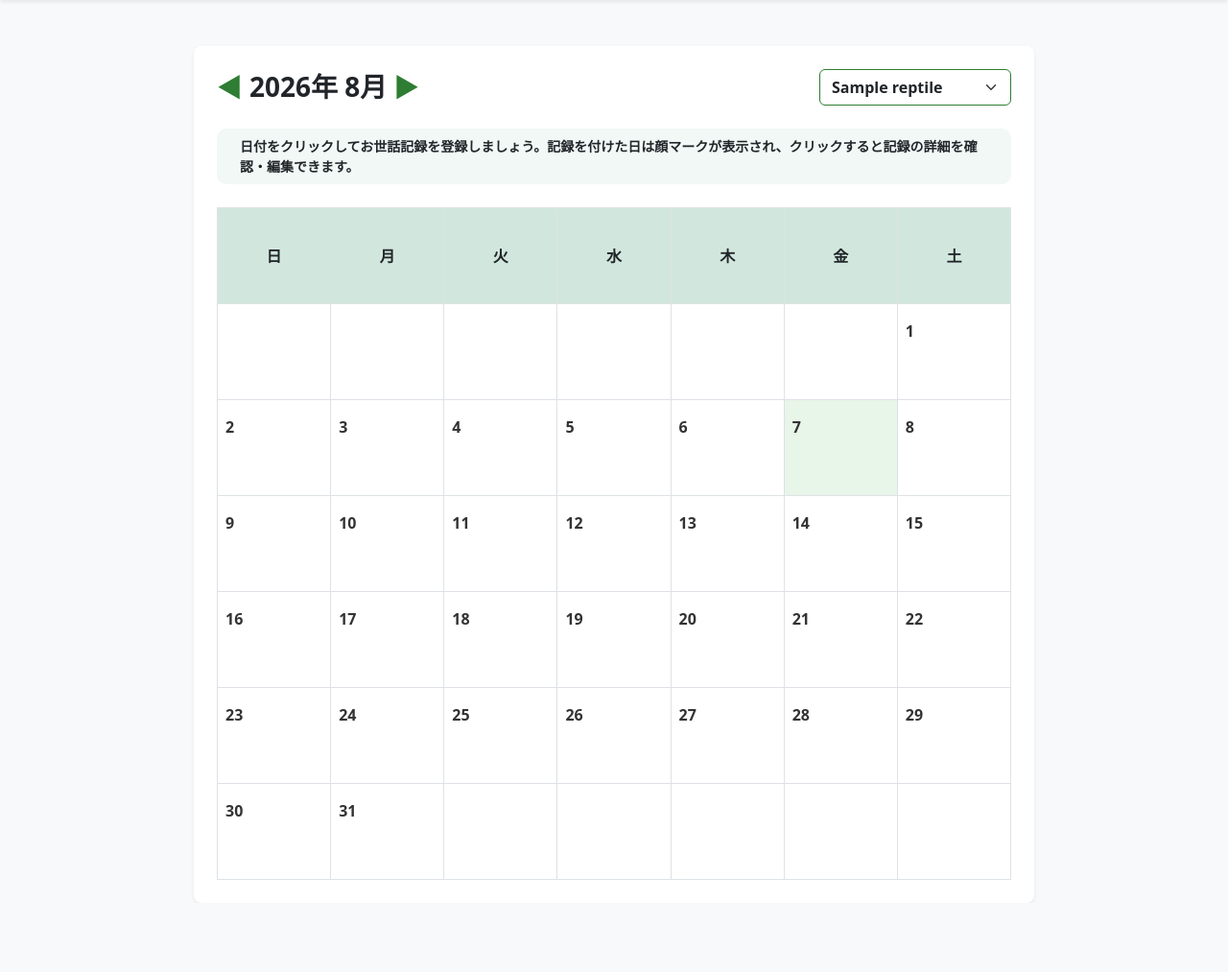
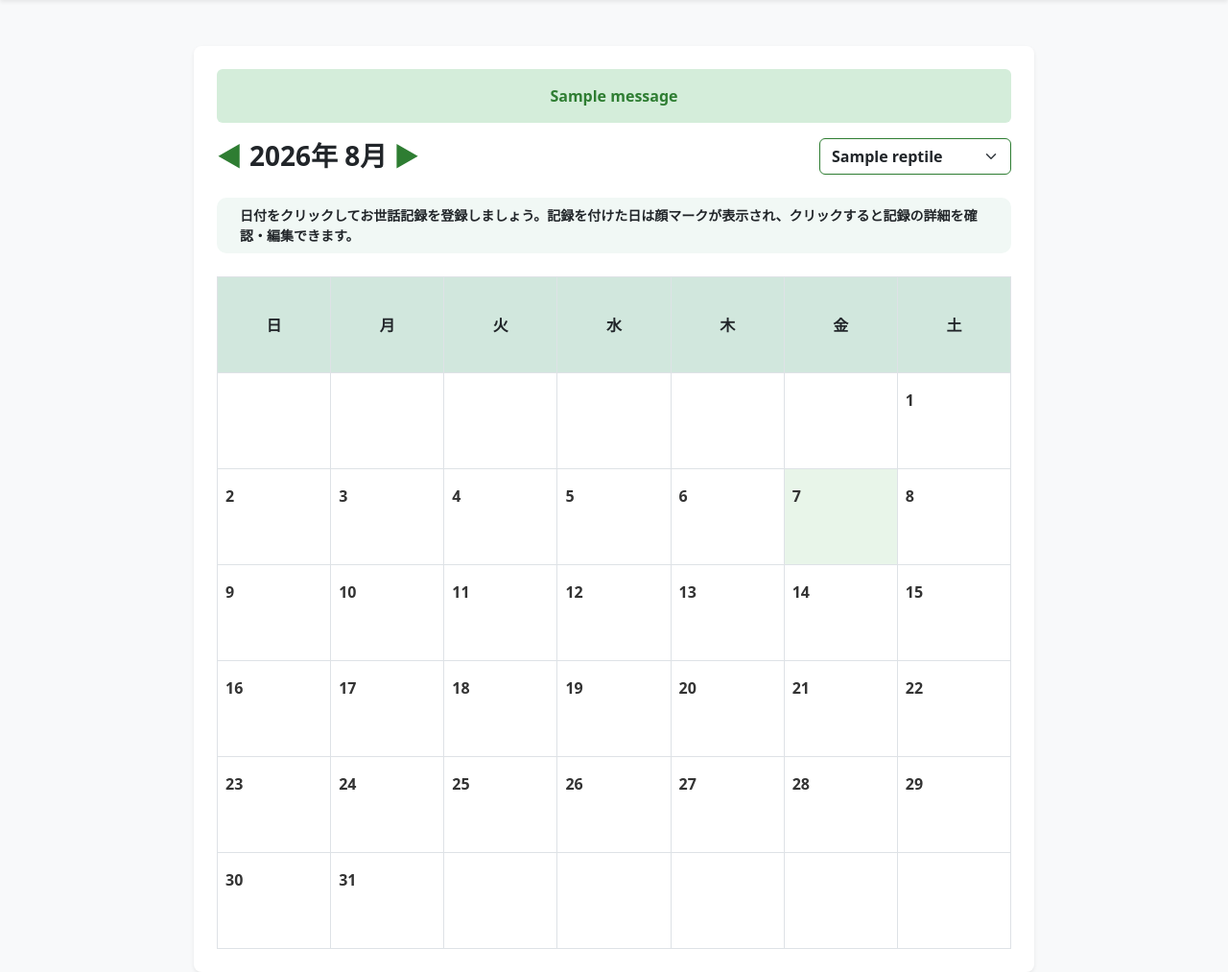
Before and after one commit to toyoda0/my_app, a Django app: page /Reptinote/calendar_home/ in a window 1280 px wide. Shown: the part 68-1081 px from the top of the page at 96% size. Before the commit the page ends 985 px from the top, so only its background shows below. Run offline with Django 5.2, Linux system fonts and the light colour scheme; a user stored in the database is signed in; tables that the repository leaves empty hold one stand-in row (values such as "Sample post"); one stand-in notice (Sample message) is shown.

Commit message:
お世話記録登録メッセージ追加

```diff
--- a/reptile_project/reptile_app/reptile/views.py
+++ b/reptile_project/reptile_app/reptile/views.py
@@ -132,7 +132,7 @@ def record_add(request, year, month, day):
                 #保存処理に進まず、エラーメッセージを持たせたまま登録画面をもう一度表示
                 return render(request, 'reptile/record_form.html', {'form': form, 'selected_date': selected_date})
             record.save()
-
+            messages.success(request, 'お世話記録を登録しました。')
             return redirect('reptile:calendar_home') #保存したらカレンダー画面に戻る
     else:
         #URLの後ろについている「?pet_id=〇〇」からペットのIDを取得する
--- a/reptile_project/reptile_app/templates/reptile/calendar_home.html
+++ b/reptile_project/reptile_app/templates/reptile/calendar_home.html
@@ -45,6 +45,16 @@
 {# カレンダー全体の土台 #}
 <div class="container mt-5" style="max-width: 900px;">
     <div class="card shadow-sm p-4 bg-white rounded-3 border-0">
+
+        {% if messages %}
+            <div class="mb-3">
+                {% for message in messages|slice:":1" %}
+                    <div class="alert alert-success text-center fw-bold mb-0 border-0" style="background-color: #d4edda; color: #2e7d32;">
+                        {{ message }}
+                    </div>
+                {% endfor %}
+            </div>
+        {% endif %}
 
         {# 年月とセレクトボックスを左右の端に #}
         <div class="d-flex justify-content-between align-items-center mb-4">
```
